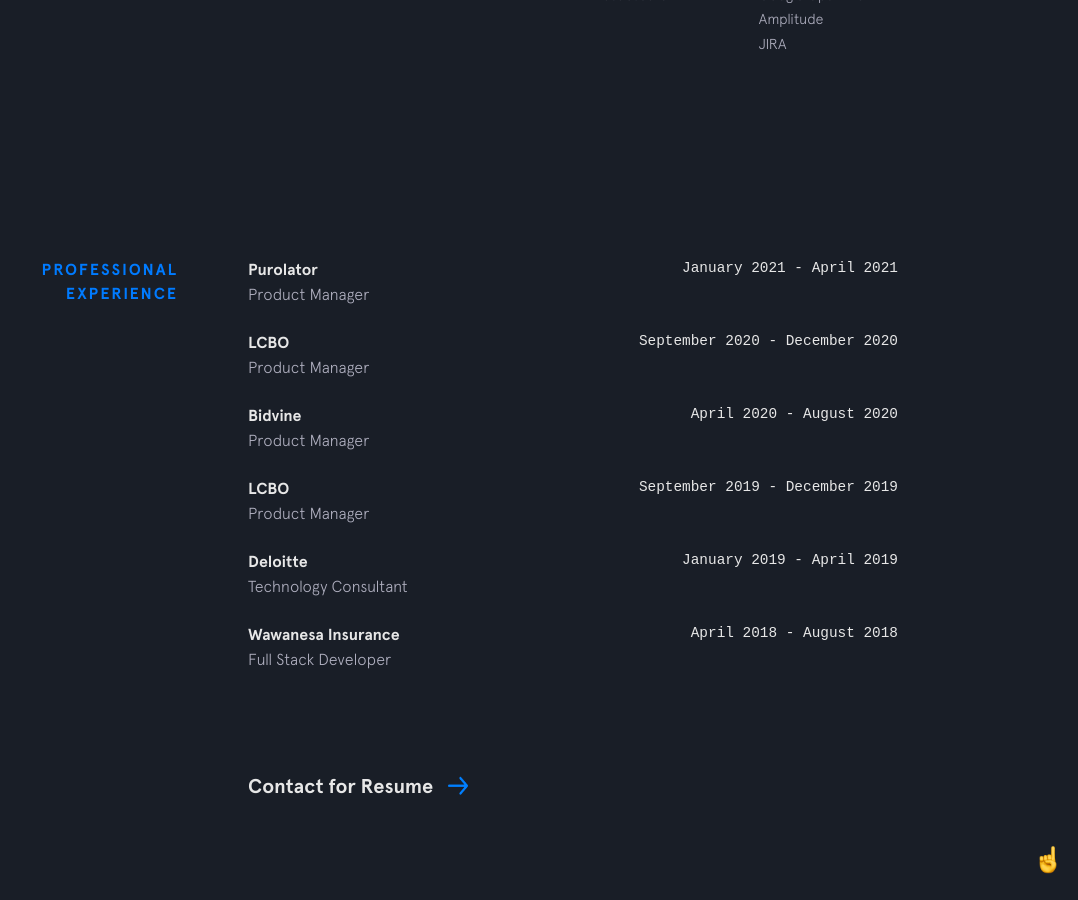
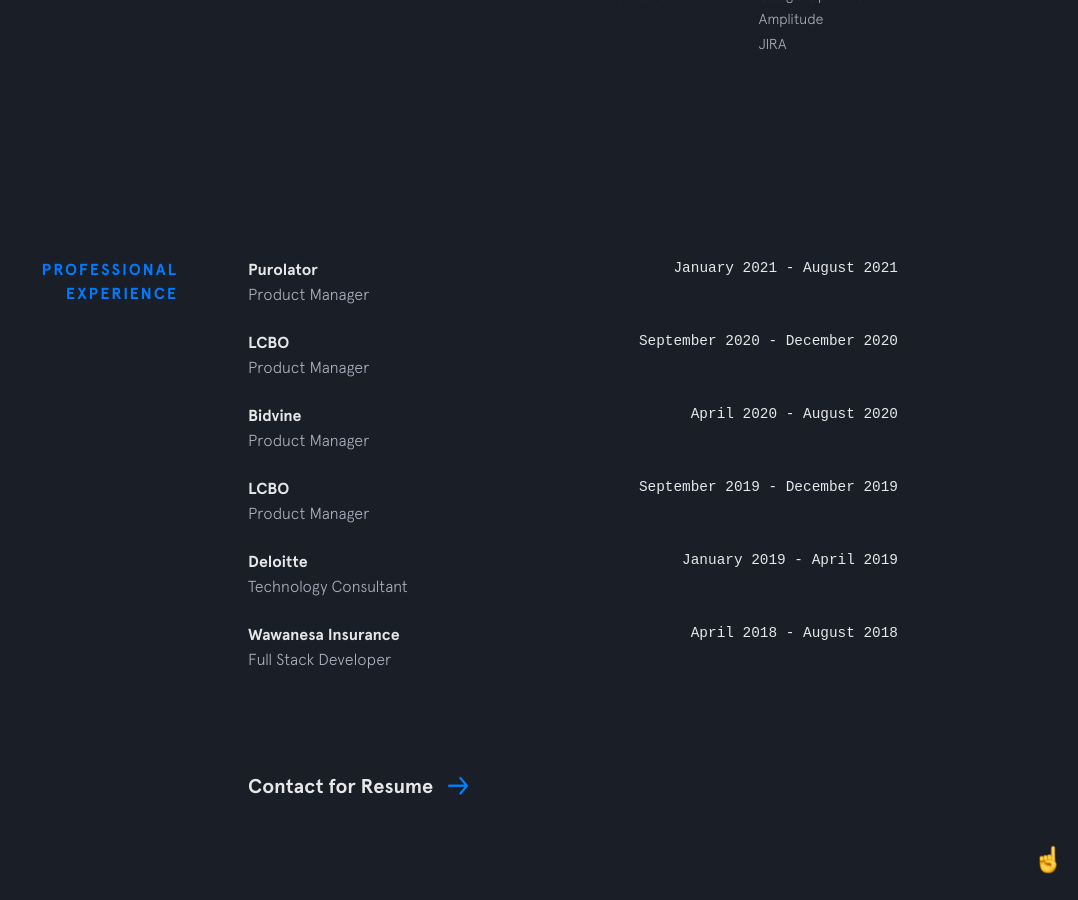
Before and after one commit to PronoyC/pronoyc.github.io, a Jekyll site: the page built from index.html, in a window 1280 px wide and 900 px high, scrolled down 2232 px. Shown: the whole window, without its empty margins (202-1280 px from the left). Built offline with Jekyll 4.4.1, drawn with Linux system fonts in a browser that asks for light colours; nearby versions of some CDN libraries.

Commit message:
Update experience.yml

```diff
--- a/_data/experience.yml
+++ b/_data/experience.yml
@@ -1,6 +1,6 @@
 - company: Purolator
   url: https://www.purolator.com/en
-  time: January 2021 - April 2021
+  time: January 2021 - August 2021
   position: Product Manager
 
 - company: LCBO
```
